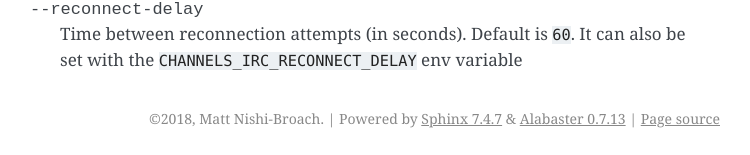
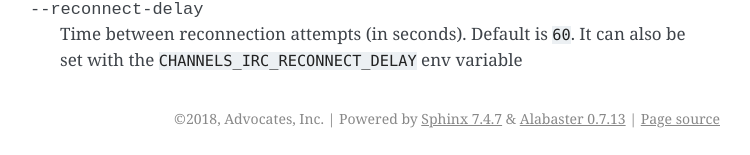
Before and after one commit to AdvocatesInc/django-channels-irc, a Sphinx documentation site: the page built from docs/command-line.rst, in a window 1280 px wide. Shown: the part 1187-1342 px from the top of the page, without its empty margins (390-1140 px from the left). Built offline with Sphinx 7.4.7, drawn with Linux system fonts in a browser that asks for light colours.

```diff
--- a/docs/conf.py
+++ b/docs/conf.py
@@ -20,8 +20,8 @@
 # -- Project information -----------------------------------------------------
 
 project = 'Django Channels IRC'
-copyright = '2018, Matt Nishi-Broach'
-author = 'Matt Nishi-Broach'
+copyright = '2018, Advocates, Inc'
+author = 'Advocates, Inc'
 
 # The short X.Y version
 version = ''
@@ -129,7 +129,7 @@ latex_elements = {
 #  author, documentclass [howto, manual, or own class]).
 latex_documents = [
     (master_doc, 'DjangoChannelsIRC.tex', 'Django Channels IRC Documentation',
-     'Matt Nishi-Broach', 'manual'),
+     'Advocates, Inc', 'manual'),
 ]
 
 
```
Also changed, not shown: 2 other files.
